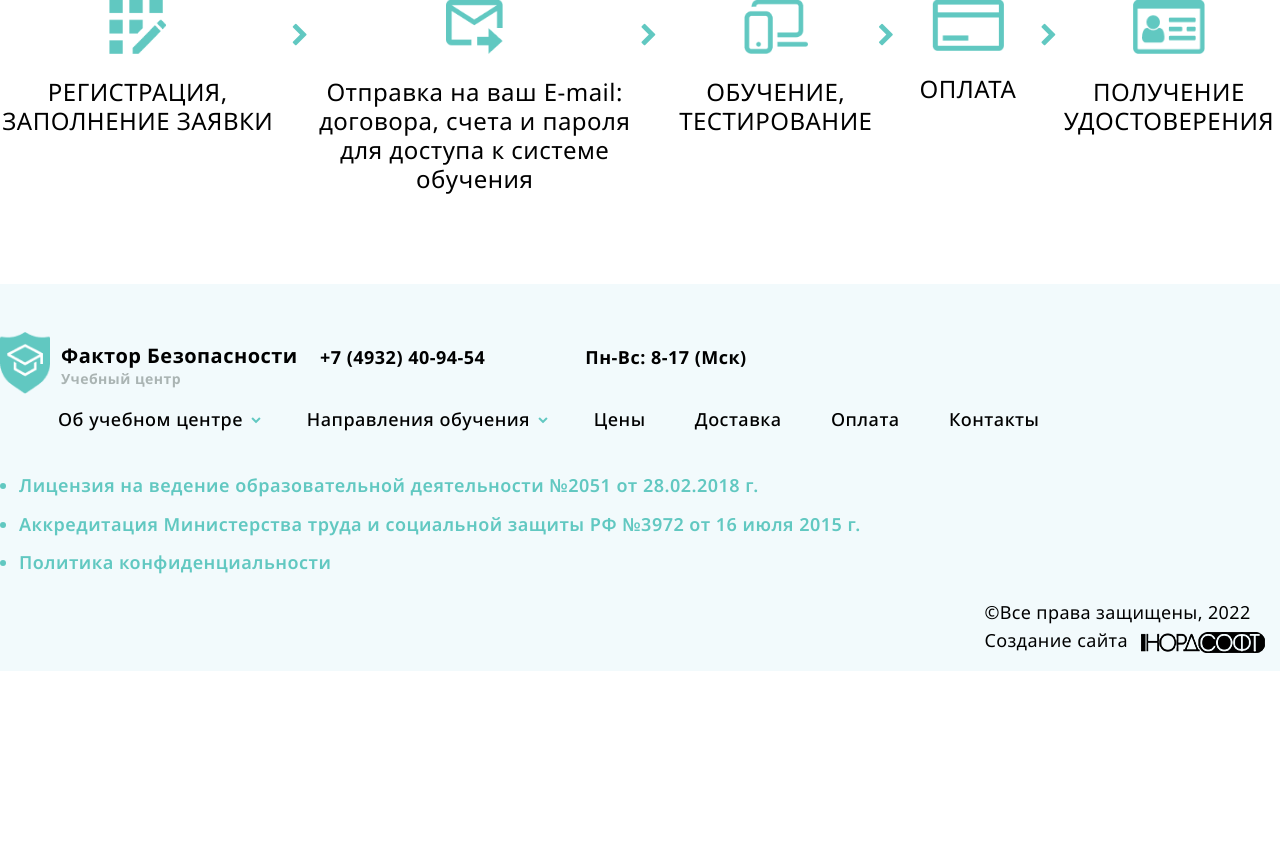
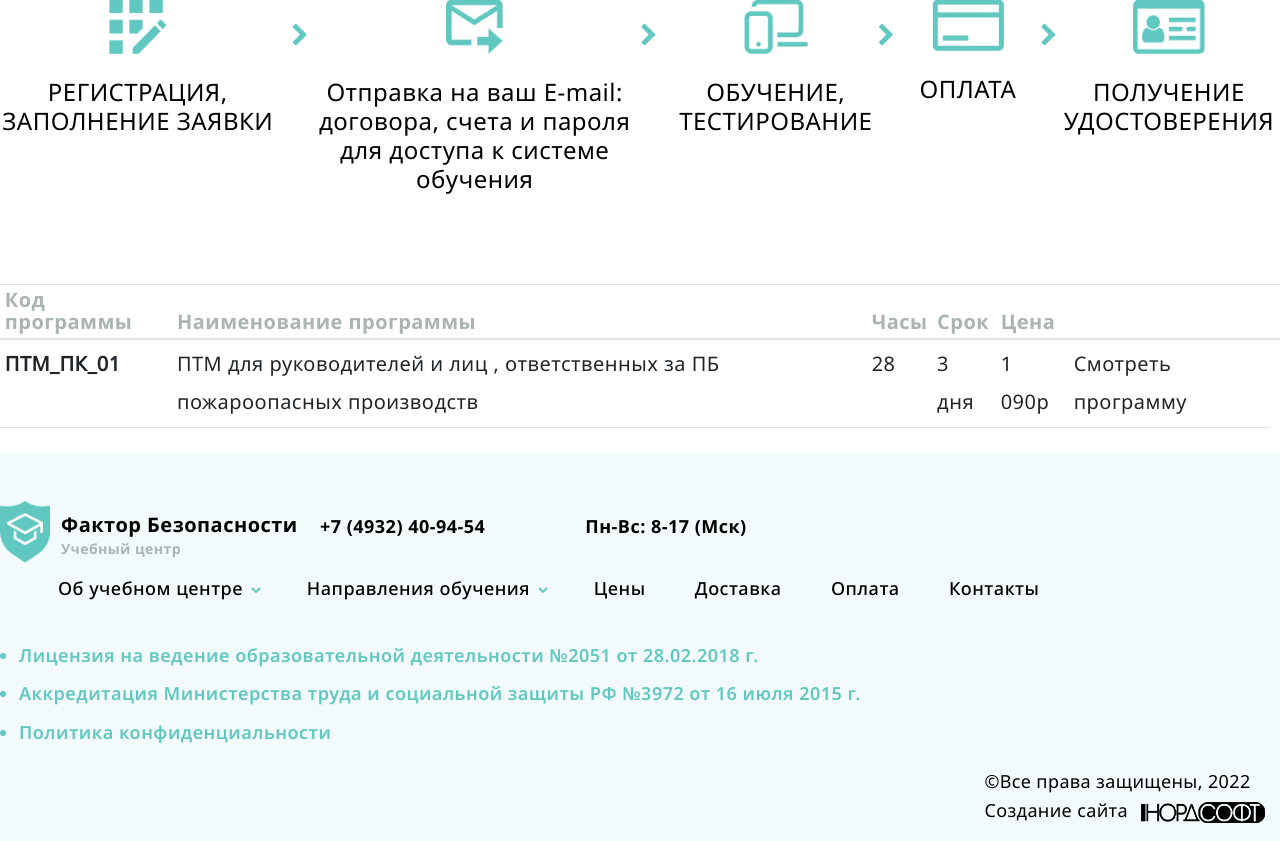
Before and after one commit to pmaks1985/fb-dpo, a PHP site: page /areas-of-study/index.html in a window 1280 px wide. Shown: the part 1906-2747 px from the top of the page. Before the commit the page ends 2577 px from the top, so only its background shows below. Run offline with PHP 8.4, Linux system fonts and the light colour scheme.

Commit message:
начал таблицу

```diff
--- a/layout/areas-of-study/index.html
+++ b/layout/areas-of-study/index.html
@@ -358,6 +358,40 @@
                                         </div>
                                     </div>
                                 </div>
+
+                                <table class="table table-sm">
+                                    <thead>
+                                        <tr>
+                                            <th scope="col">Код программы</th>
+                                            <th scope="col">Наименование программы</th>
+                                            <th scope="col">Часы</th>
+                                            <th scope="col">Срок</th>
+                                            <th scope="col">Цена</th>
+                                            <th scope="col"></th>
+                                            <th scope="col"></th>
+                                        </tr>
+                                    </thead>
+                                    <tbody>
+                                        <tr>
+                                            <th scope="row">ПТМ_ПК_01</th>
+                                            <td>
+                                                ПТМ для руководителей и лиц , ответственных за ПБ пожароопасных производств
+                                            </td>
+                                            <td>28</td>
+                                            <td>3 дня</td>
+                                            <td>1 090р</td>
+                                            <td>Смотреть программу</td>
+                                        </tr>
+                                        <tr>
+                                            <td></td>
+                                            <td></td>
+                                            <td></td>
+                                            <td></td>
+                                            <td></td>
+                                            <td></td>
+                                        </tr>
+                                    </tbody>
+                                </table>
                             </div>
                         </div>
 
--- a/layout/css/template_styles.css
+++ b/layout/css/template_styles.css
@@ -984,3 +984,15 @@ footer {
   min-height: 64px;
   margin-right: 40px;
 }
+
+.table {
+  font-size: 20px;
+}
+
+.table thead {
+  font-family: 'NotoSans-Bold';
+  font-style: normal;
+  font-weight: 700;
+  line-height: 110%;
+  color: #AAB4B3;
+}
--- a/layout/css/template_styles.scss
+++ b/layout/css/template_styles.scss
@@ -890,3 +890,14 @@
             margin-right: 40px;
         }
     }
+
+    .table {
+        font-size: 20px;
+        & thead {
+            font-family: 'NotoSans-Bold';
+            font-style: normal;
+            font-weight: 700;
+            line-height: 110%;
+            color: #AAB4B3;
+        }
+    }
```
